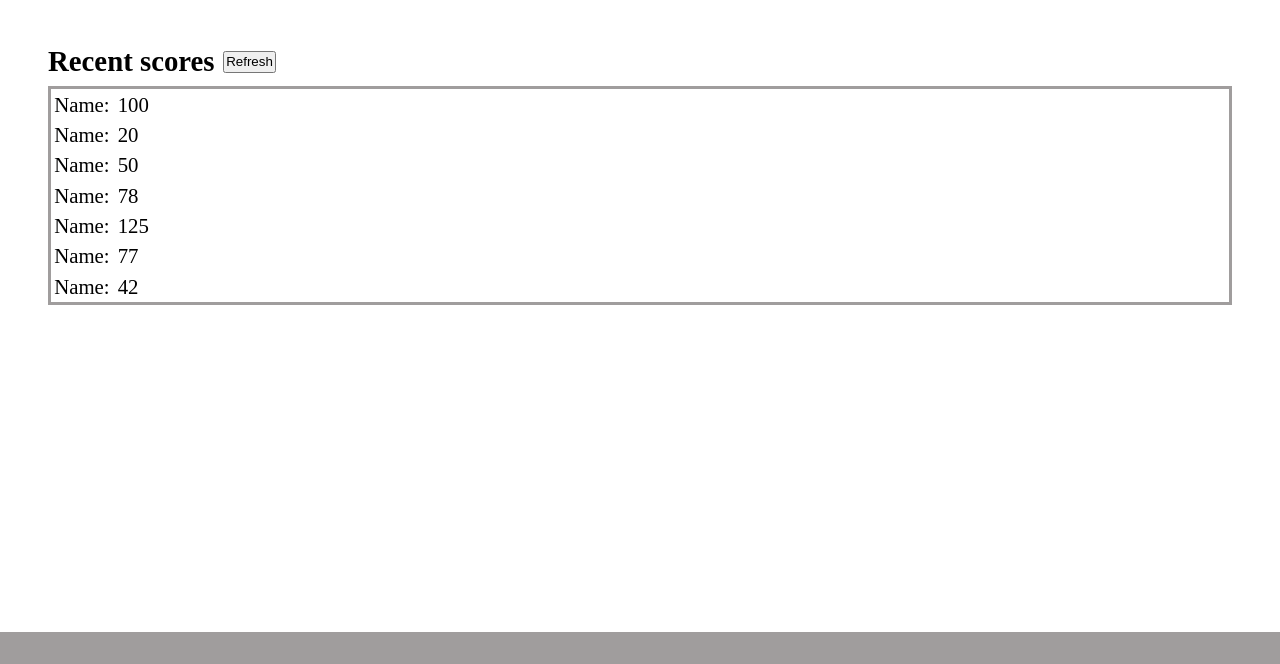
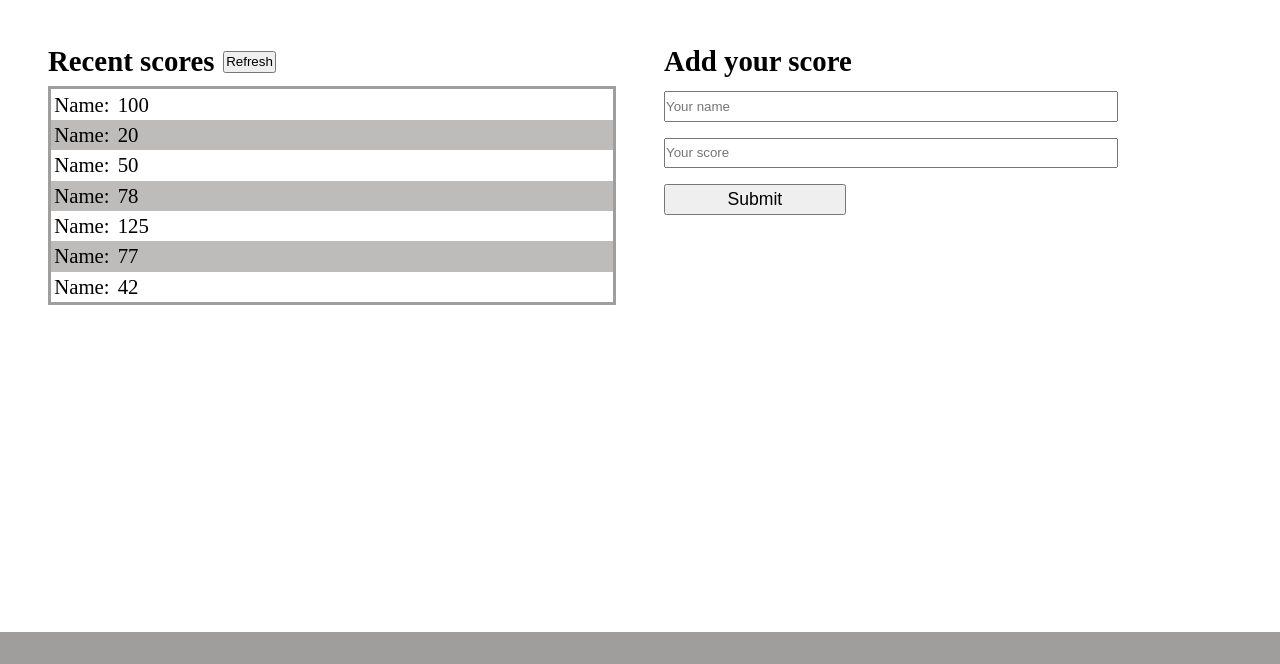
Before and after one commit to Lucas-Erkana/Leaderboard, a website built with webpack: page src/index.html in a window 1280 px wide. Shown: the part 136-800 px from the top of the page. Built offline with nearby package versions, Linux system fonts and the light colour scheme.

Commit message:
add form

```diff
--- a/src/index.html
+++ b/src/index.html
@@ -23,7 +23,7 @@
     </nav>
   </header>
   <article class="body-cont">
-    <!-- content  -->
+
     <h1>Leaderboard</h1>
     <div class="sec-cont">
       <section class="sec1">
@@ -32,8 +32,19 @@
           <button>Refresh</button>
         </div>
         <ul class='data'>
-
+            <!-- content  -->
         </ul>
+        </section>
+        <section class="sec2">
+          <h3>Add your score</h3>
+          <form action="">
+            <input type="text" placeholder="Your name
+            ">
+            <input type="text" placeholder="Your score">
+            <button class="btn-last">Submit</button>
+          </form>
+        </section>
+      </div>
   </article>
   <footer></footer>
 </body>
--- a/src/index.js
+++ b/src/index.js
@@ -3,7 +3,7 @@ import { data, arr } from './modules/variables.js';
 
 arr.forEach((object) => {
   data.innerHTML += `
-    <li>
+    <li class="${object.colour}">
     <p>${object.name}</p>
     <p>${object.value}</p>
   </li>
--- a/src/modules/variables.js
+++ b/src/modules/variables.js
@@ -1,10 +1,10 @@
 export const data = document.querySelector('.data');
 export const arr = [
-  { name: 'Name:', value: 100 },
-  { name: 'Name:', value: 20 },
-  { name: 'Name:', value: 50 },
-  { name: 'Name:', value: 78 },
-  { name: 'Name:', value: 125 },
-  { name: 'Name:', value: 77 },
+  { name: 'Name:', value: 100 , colour:''},
+  { name: 'Name:', value: 20, colour:'colored' },
+  { name: 'Name:', value: 50 , colour:''},
+  { name: 'Name:', value: 78 ,colour:'colored'},
+  { name: 'Name:', value: 125 , colour:''},
+  { name: 'Name:', value: 77,colour:'colored' },
   { name: 'Name:', value: 42 },
 ];
```
Also changed, not shown: dist/index.html, dist/main.js.
